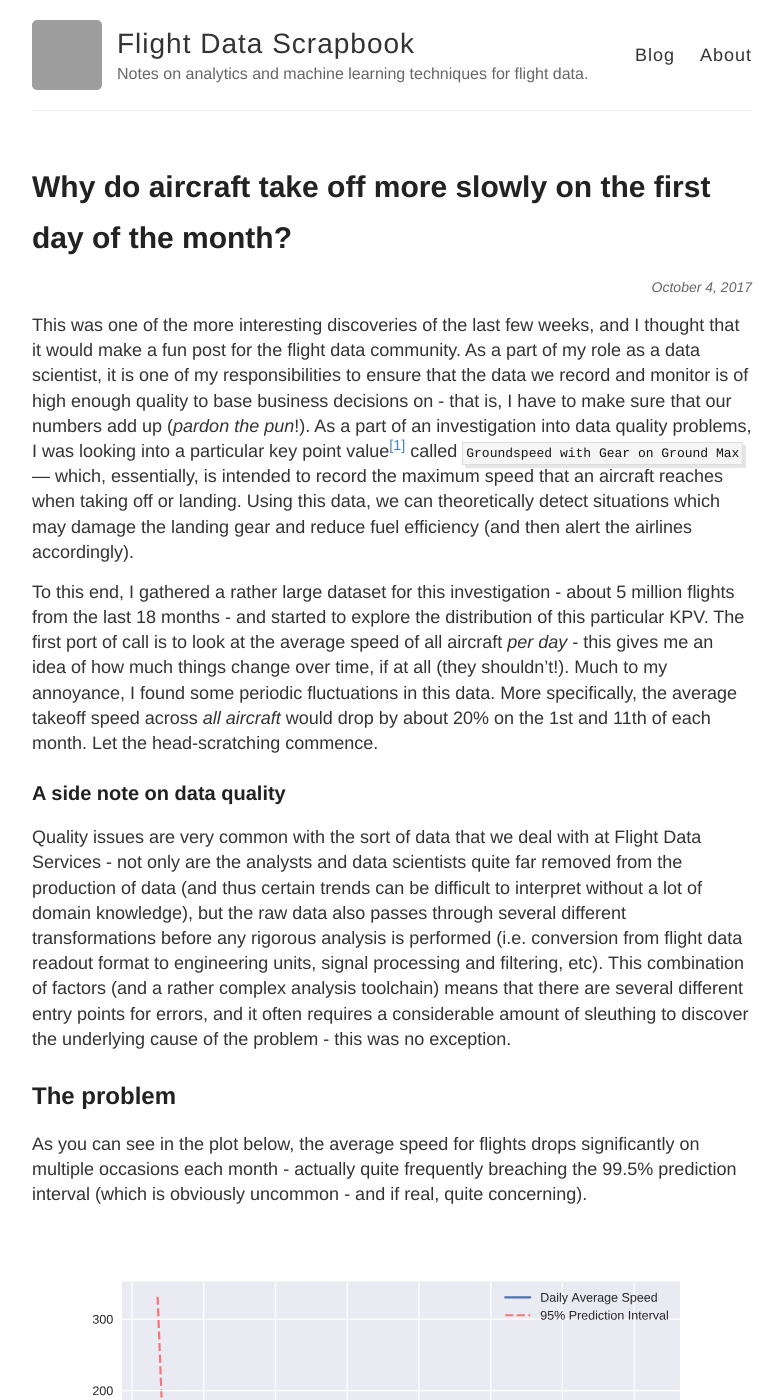
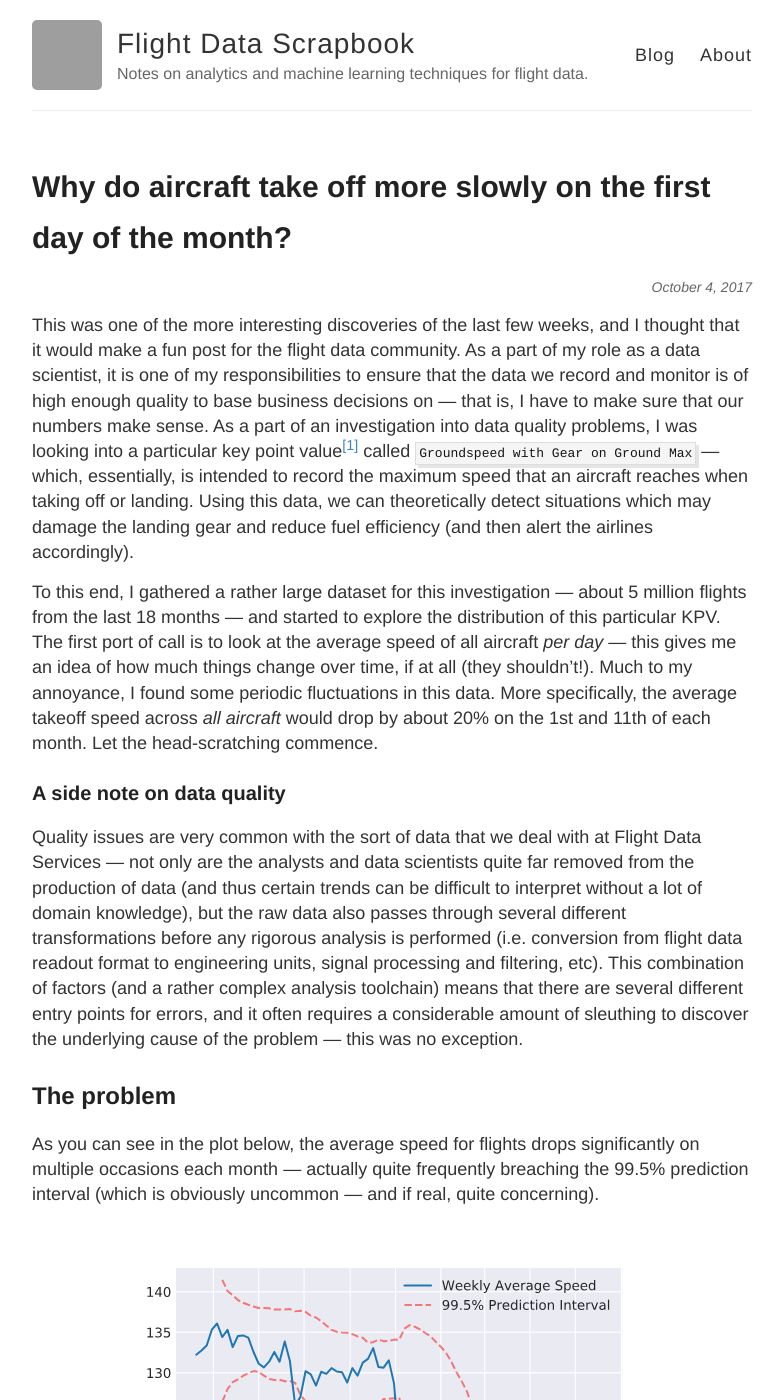
Before and after one commit to smith01s/newey01c.github.io, a Jekyll site: the page built from _posts/2017-10-04-why-do-all-our-planes-go-slower-on-the-first.md, in a window 1280 px wide and 1400 px high. Shown: the whole window, without its empty margins (248-1032 px from the left). Built offline with Jekyll 4.4.1, drawn with Linux system fonts in a browser that asks for light colours; nearby versions of some CDN libraries; some of the changed text lies outside the part shown; grey boxes are pictures that could not be loaded.

```diff
--- a/_posts/2017-10-04-why-do-all-our-planes-go-slower-on-the-first.md
+++ b/_posts/2017-10-04-why-do-all-our-planes-go-slower-on-the-first.md
@@ -8,30 +8,29 @@ This was one of the more interesting discoveries of the last few weeks, and I
 thought that it would make a fun post for the flight data community. As a part
 of my role as a data scientist, it is one of my responsibilities to ensure that
 the data we record and monitor is of high enough quality to base business
-decisions on - that is, I have to make sure that our numbers add up
-<sup>(*pardon the pun*!)</sup>. As a part of an investigation into data quality
-problems, I was looking into a particular key point value[^1] called
-`Groundspeed with Gear on Ground Max` --- which, essentially, is intended to
-record the maximum speed that an aircraft reaches when taking off or landing.
-Using this data, we can theoretically detect situations which may damage the
-landing gear and reduce fuel efficiency (and then alert the airlines
-accordingly).
+decisions on --- that is, I have to make sure that our numbers make sense. As a
+part of an investigation into data quality problems, I was looking into a
+particular key point value[^1] called `Groundspeed with Gear on Ground Max` ---
+which, essentially, is intended to record the maximum speed that an aircraft
+reaches when taking off or landing.  Using this data, we can theoretically
+detect situations which may damage the landing gear and reduce fuel efficiency
+(and then alert the airlines accordingly).
 
 <!-- more -->
 
-To this end, I gathered a rather large dataset for this investigation - about 5
-million flights from the last 18 months - and started to explore the
+To this end, I gathered a rather large dataset for this investigation --- about
+5 million flights from the last 18 months --- and started to explore the
 distribution of this particular KPV. The first port of call is to look at the
-average speed of all aircraft *per day* - this gives me an idea of how much
+average speed of all aircraft *per day* --- this gives me an idea of how much
 things change over time, if at all (they shouldn't!). Much to my annoyance, I
 found some periodic fluctuations in this data. More specifically, the average
-takeoff speed across *all aircraft* would drop by about 20% on the 1st and
-11th of each month. Let the head-scratching commence.
+takeoff speed across *all aircraft* would drop by about 20% on the 1st and 11th
+of each month. Let the head-scratching commence.
 
 ### A side note on data quality
 
 Quality issues are very common with the sort of data that we deal with at
-Flight Data Services - not only are the analysts and data scientists quite far
+Flight Data Services --- not only are the analysts and data scientists quite far
 removed from the production of data (and thus certain trends can be difficult
 to interpret without a lot of domain knowledge), but the raw data also passes
 through several different transformations before any rigorous analysis is
@@ -39,21 +38,21 @@ performed (i.e. conversion from flight data readout format to engineering
 units, signal processing and filtering, etc). This combination of factors (and
 a rather complex analysis toolchain) means that there are several different
 entry points for errors, and it often requires a considerable amount of
-sleuthing to discover the underlying cause of the problem - this was no
+sleuthing to discover the underlying cause of the problem --- this was no
 exception.
 
 
 ## The problem
 
 As you can see in the plot below, the average speed for flights drops
-significantly on multiple occasions each month - actually quite frequently
-breaching the 99.5% prediction interval (which is obviously uncommon - and if
+significantly on multiple occasions each month --- actually quite frequently
+breaching the 99.5% prediction interval (which is obviously uncommon --- and if
 real, quite concerning).
 
 ![Averaged groundspeed with gear on ground](/images/groundspeed_interval.svg)
 
 Drilling into this a little bit deeper, it does in fact appear that this
-average speed drop phenomenon happens quite regularly - on the 1st and 11th of
+average speed drop phenomenon happens quite regularly --- on the 1st and 11th of
 each month, to be precise. A clearer illustration of this is below (left), with
 vertical lines to clearly show the dates. After a little bit more investigation
 (and several large cups of tea), I discovered that this drop in average speed
@@ -67,26 +66,26 @@ This situation was a prime candidate for applying some of the investigative
 techniques that I'd been employing in other projects, and I was able to apply a
 machine learning technique known as a "decision tree" (the details of this are
 quite technical, so I'll leave it as an exercise for the reader to investigate
-further - but [here][decision-trees-breiman] is a good starting point).
+further --- but [here][decision-trees-breiman] is a good starting point).
 
 [decision-trees-breiman]: https://www.stat.berkeley.edu/~breiman/randomforest2001.pdf
 
 After building a couple of exploratory models and drawing up some basic
-visualisations, it turned out that one of our customers' airlines was
-performing scheduled maintenance on their aircraft on these dates each month.
-The aircraft would be switched on and tested or fixed (at which point the
-flight data recorders would kick in, despite the aircraft not going anywhere!).
-The data management staff at the airline are supposed to record these flights
-slightly differently by using a different kind of flight record - but obviously
-someone hadn't got the memo! This had happened every month regularly for
-approximately 18 months - meaning that there were tens of thousands of these
-"zero-movement" flights just sitting there in the database, skewing the average
-speeds that I was trying to investigate. Once I had figured out a way to
-exclude these, the data looked much more sensible.
+visualisations, it turned out that one of our customers' airlines was performing
+scheduled maintenance on their aircraft on these dates each month.  The aircraft
+would be switched on and tested or fixed (at which point the flight data
+recorders would kick in, despite the aircraft not going anywhere!).  The data
+management staff at the airline are supposed to record these flights slightly
+differently by using a different kind of flight record --- but obviously someone
+hadn't got the memo! This had happened every month regularly for approximately
+18 months --- meaning that there were tens of thousands of these "zero-movement"
+flights just sitting there in the database, skewing the average speeds that I
+was trying to investigate. Once I had figured out a way to exclude these, the
+data looked much more sensible.
 
 ![Finally, a sensible distribution](/images/nice_histogram.svg)
 
 Mystery solved.
 
-[^1]: We call these "KPVs" for short - essentially sensor values recorded at a
+[^1]: We call these "KPVs" for short --- essentially sensor values recorded at a
       specific point in a flight)
```
Also changed, not shown: images/groundspeed_interval.svg.
